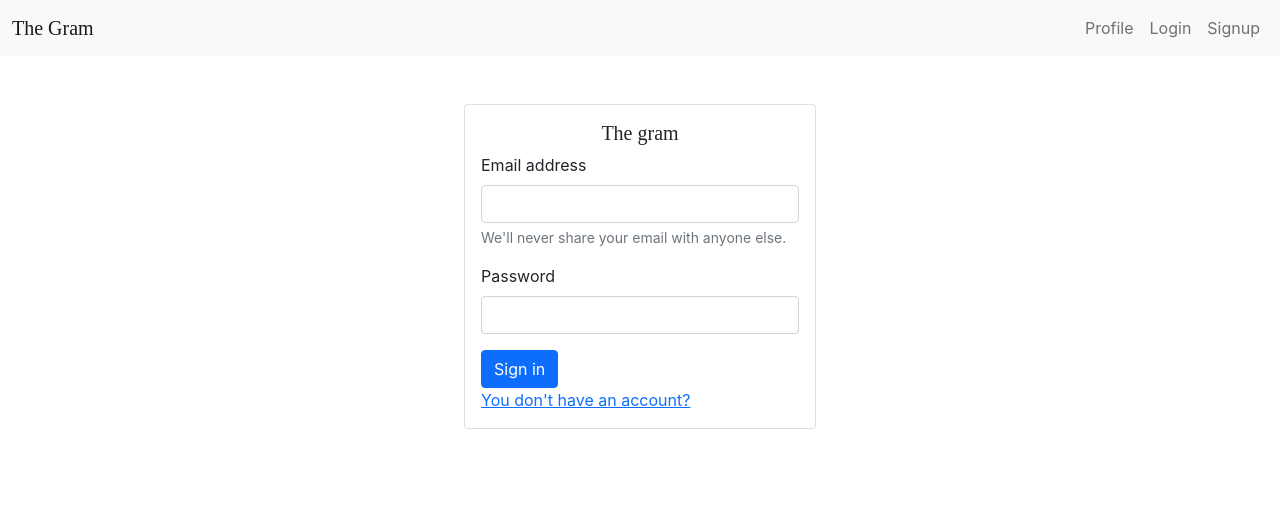
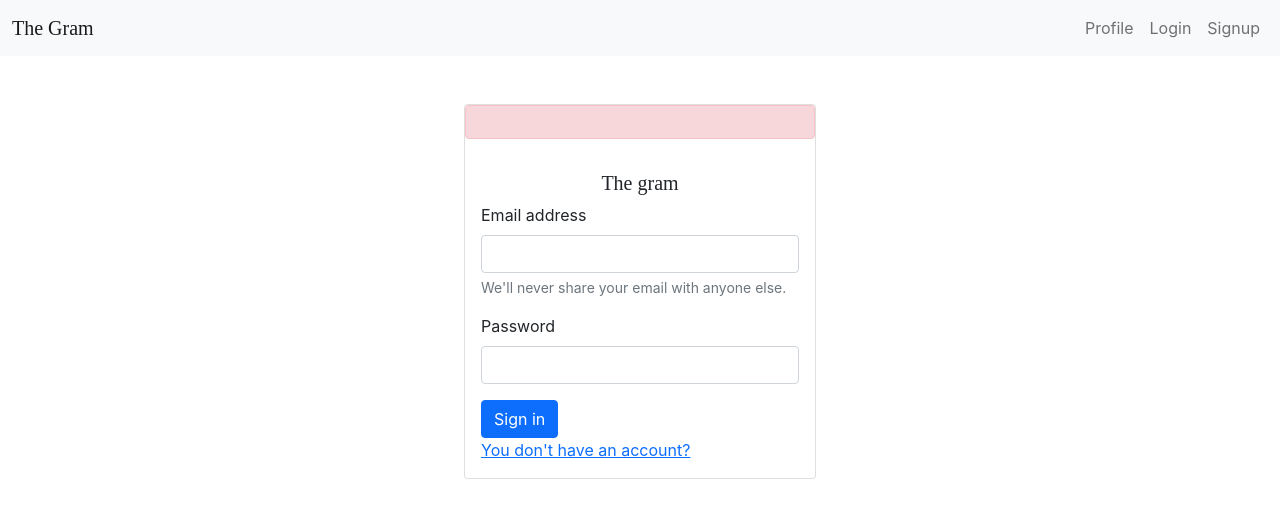
Before and after one commit to kaytee07/instagram, a React (Create React App) app in the folder client/: page /login in a window 1280 px wide. Shown: the top 518 px of the page. Built offline with nearby package versions, Linux system fonts and the light colour scheme; a web font is replaced by a local one.

Commit message:
still working on alert

```diff
--- a/client/src/Component/UI/Login.js
+++ b/client/src/Component/UI/Login.js
@@ -4,7 +4,7 @@ import {Link} from 'react-router-dom'
 function Login() {
   const [email, setEmail] = useState("")
   const [password, setPassword] = useState("")
-  const alert = ""
+  let alert = ""
 
  const postData = () => {
     fetch("/signin", {
@@ -19,20 +19,17 @@ function Login() {
     })
       .then((res) => res.json())
       .then((data) => {
-        console.log(data.message);
+        alert = data.message;
       })
       .catch((e) => console.log(e));
   }
 
  return (
    <div className="d-flex justify-content-center mt-5">
-     {alert && (
+     <div className="card" style={{ width: "22rem" }}>
        <div class="alert alert-danger" role="alert">
-         {" "}
-         {alert}
+
        </div>
-     )}
-     <div className="card" style={{ width: "22rem" }}>
        <div className="card-body">
          <h5
            className="card-title signin_title"
```
